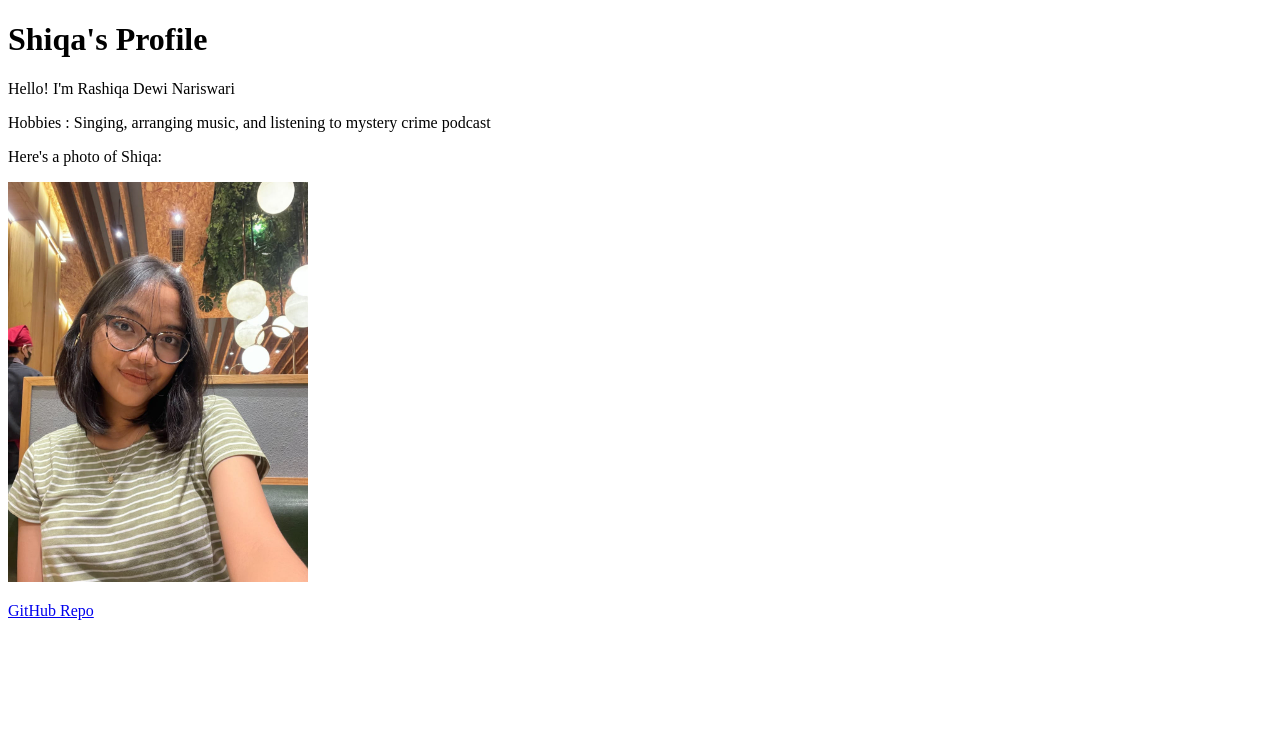
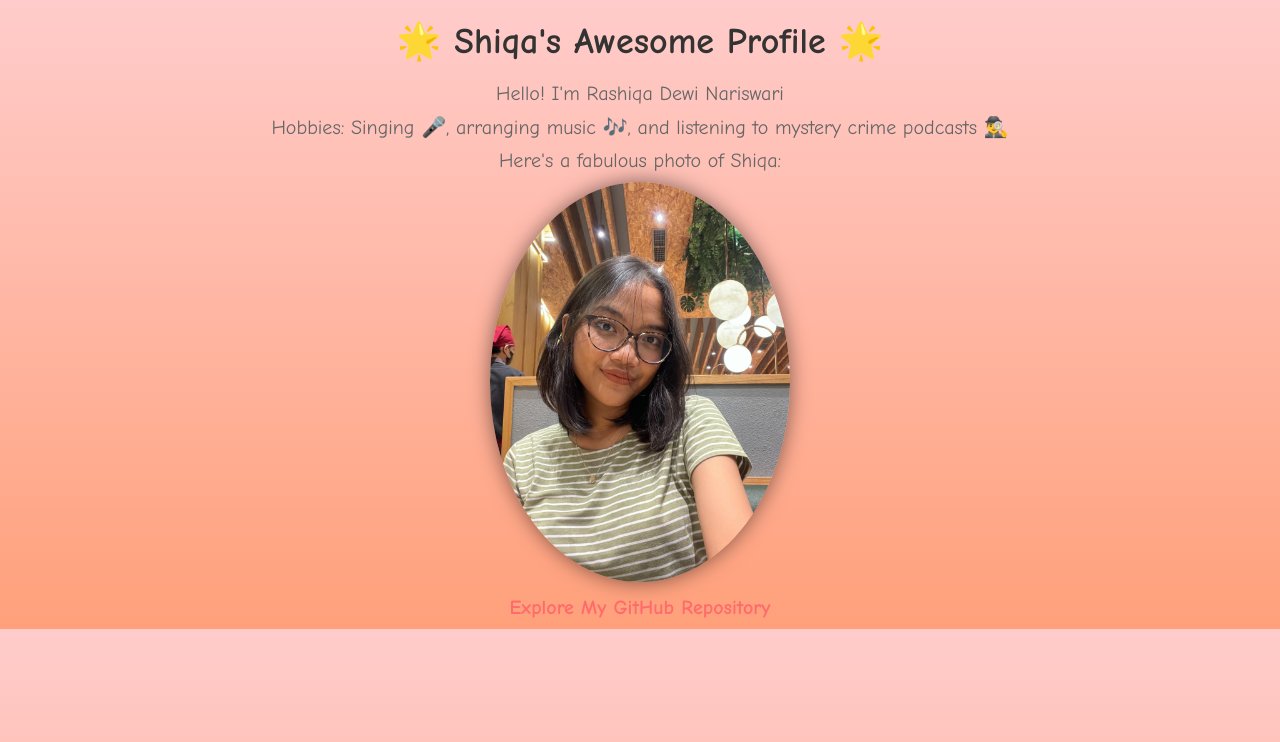
Before and after one commit to RashiqaDewi/ALPROIIW4, a plain HTML site: page index.html in a window 1280 px wide. Drawn offline with Linux system fonts and the light colour scheme.

Commit message:
Update index.html

```diff
--- a/index.html
+++ b/index.html
@@ -1,14 +1,51 @@
 <!DOCTYPE html>
 <html>
 <head>
-    <h1>Shiqa's Profile</h1>
+    <meta charset="UTF-8">
+    <meta name="viewport" content="width=device-width, initial-scale=1.0">
+    <title>Shiqa's Awesome Profile</title>
+    <style>
+        body {
+            font-family: 'Comic Sans MS', sans-serif;
+            background-image: linear-gradient(to bottom, #ffcccb, #ffa07a);
+            color: #333;
+            text-align: center;
+            margin: 0;
+            padding: 0;
+        }
+        h1 {
+            font-size: 36px;
+            color: #333;
+            margin: 20px 0;
+        }
+        p {
+            font-size: 20px;
+            color: #666;
+            margin: 10px 0;
+        }
+        img {
+            max-width: 100%;
+            height: auto;
+            border-radius: 50%;
+            box-shadow: 0 0 20px rgba(0, 0, 0, 0.5);
+        }
+        a {
+            text-decoration: none;
+            color: #ff6b6b;
+            font-weight: bold;
+        }
+        a:hover {
+            text-decoration: underline;
+        }
+    </style>
 </head>
 <body>
+    <h1>🌟 Shiqa's Awesome Profile 🌟</h1>
     <p>Hello! I'm Rashiqa Dewi Nariswari</p>
-    <p>Hobbies : Singing, arranging music, and listening to mystery crime podcast</p>
-    <p>Here's a photo of Shiqa:</p>
+    <p>Hobbies: Singing 🎤, arranging music 🎶, and listening to mystery crime podcasts 🕵️‍♂️</p>
+    <p>Here's a fabulous photo of Shiqa:</p>
     <img src="WhatsApp Image 2023-05-10 at 10.30.47.jpg" alt="This is Shiqa" width="300" height="400">
-    <p><a href="https://github.com/RashiqaDewi/ALPROIIW4.git">GitHub Repo</a></p>
-    <!-- Tambahkan informasi dan konten lainnya -->
+    <p><a href="https://github.com/RashiqaDewi/ALPROIIW4.git">Explore My GitHub Repository</a></p>
+    <!-- Add more information and content -->
 </body>
 </html>
```
